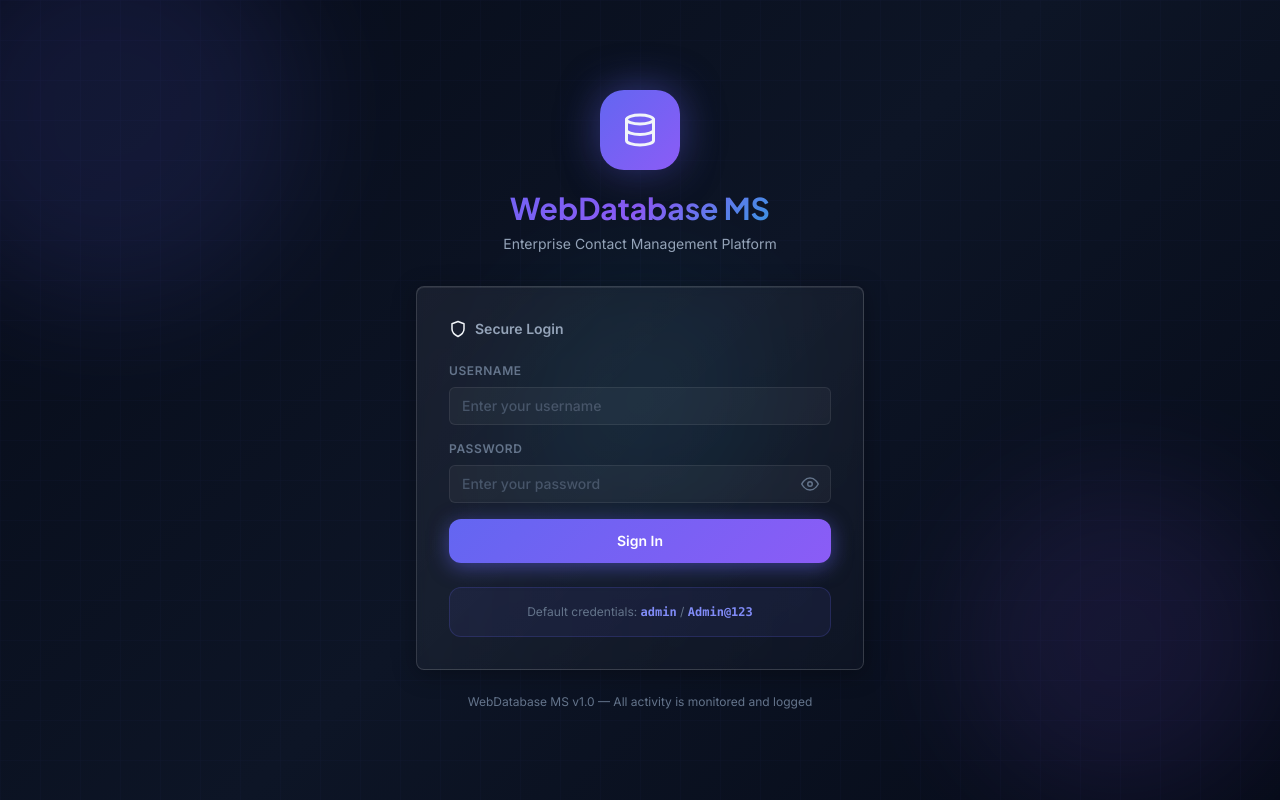
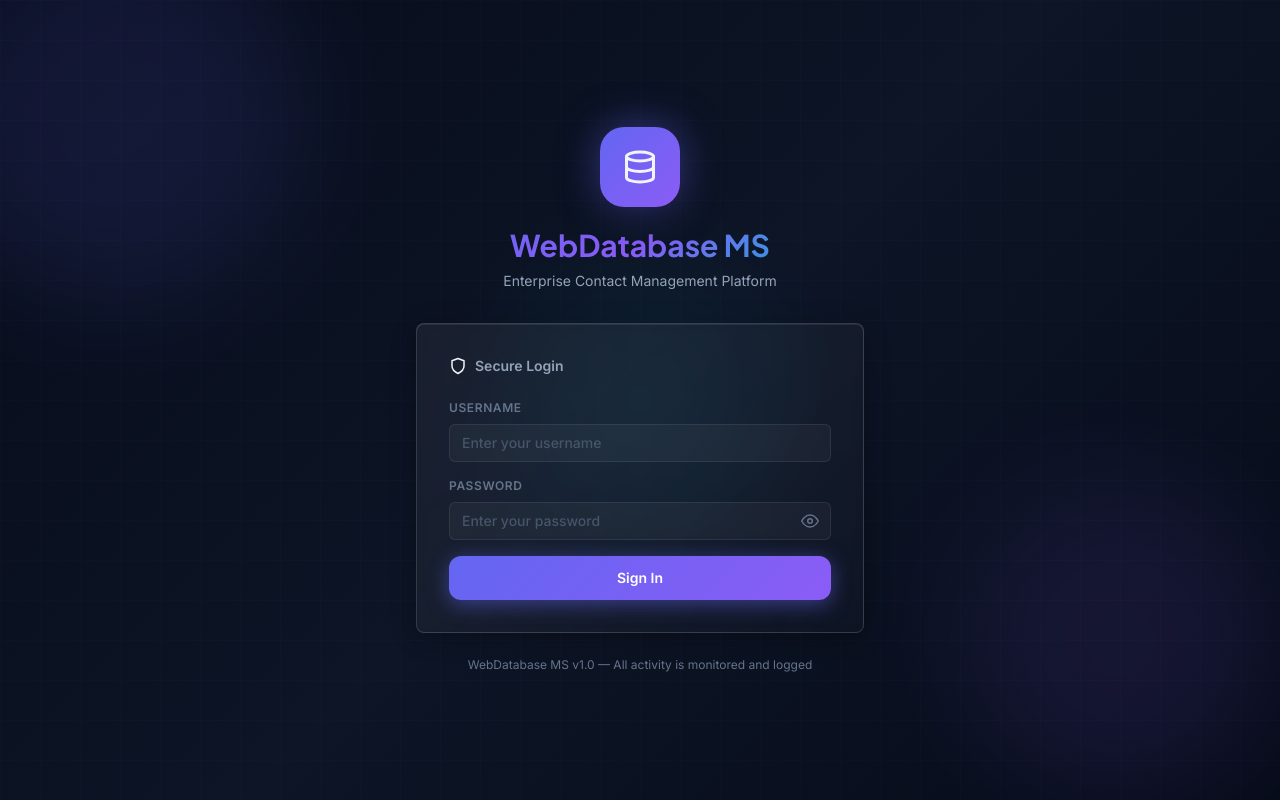
Before and after one commit to Advait7779/database_management_system, a React (Vite) app in the folder frontend/: page /login in a window 1280 px wide. Built offline with nearby package versions, Linux system fonts and the light colour scheme; no server answers.

Commit message:
fix: remove default credentials hint from login page for production security

```diff
--- a/frontend/src/pages/Login.jsx
+++ b/frontend/src/pages/Login.jsx
@@ -135,12 +135,7 @@ export default function Login() {
             </motion.button>
           </form>
 
-          {/* Hint */}
-          <div className="mt-6 p-4 rounded-xl" style={{ background: 'rgba(99,102,241,0.08)', border: '1px solid rgba(99,102,241,0.2)' }}>
-            <p className="text-xs text-muted text-center">
-              Default credentials: <span className="text-indigo-400 font-mono font-semibold">admin</span> / <span className="text-indigo-400 font-mono font-semibold">Admin@123</span>
-            </p>
-          </div>
+
         </div>
 
         <p className="text-center text-xs text-muted mt-6">
```
